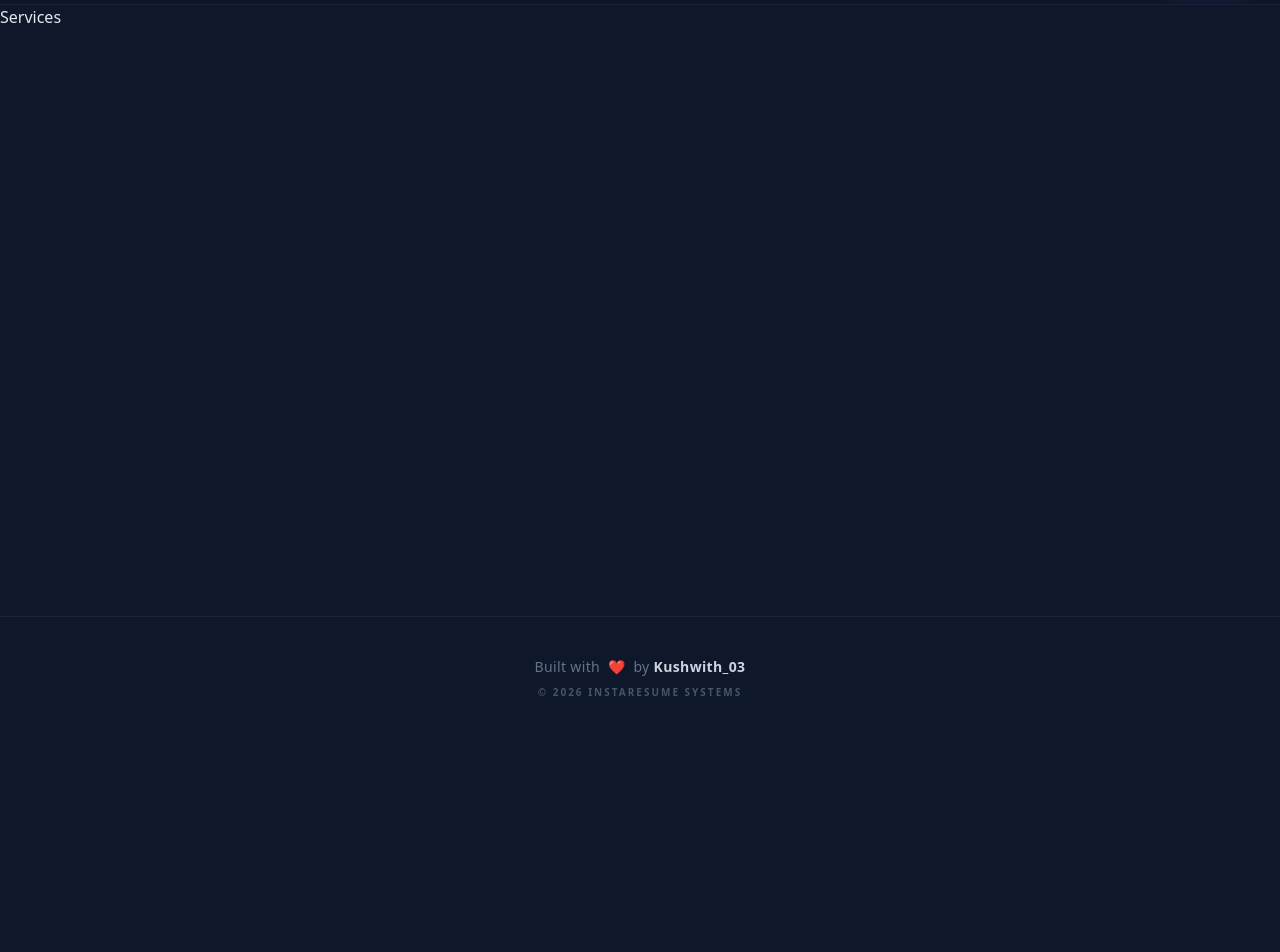
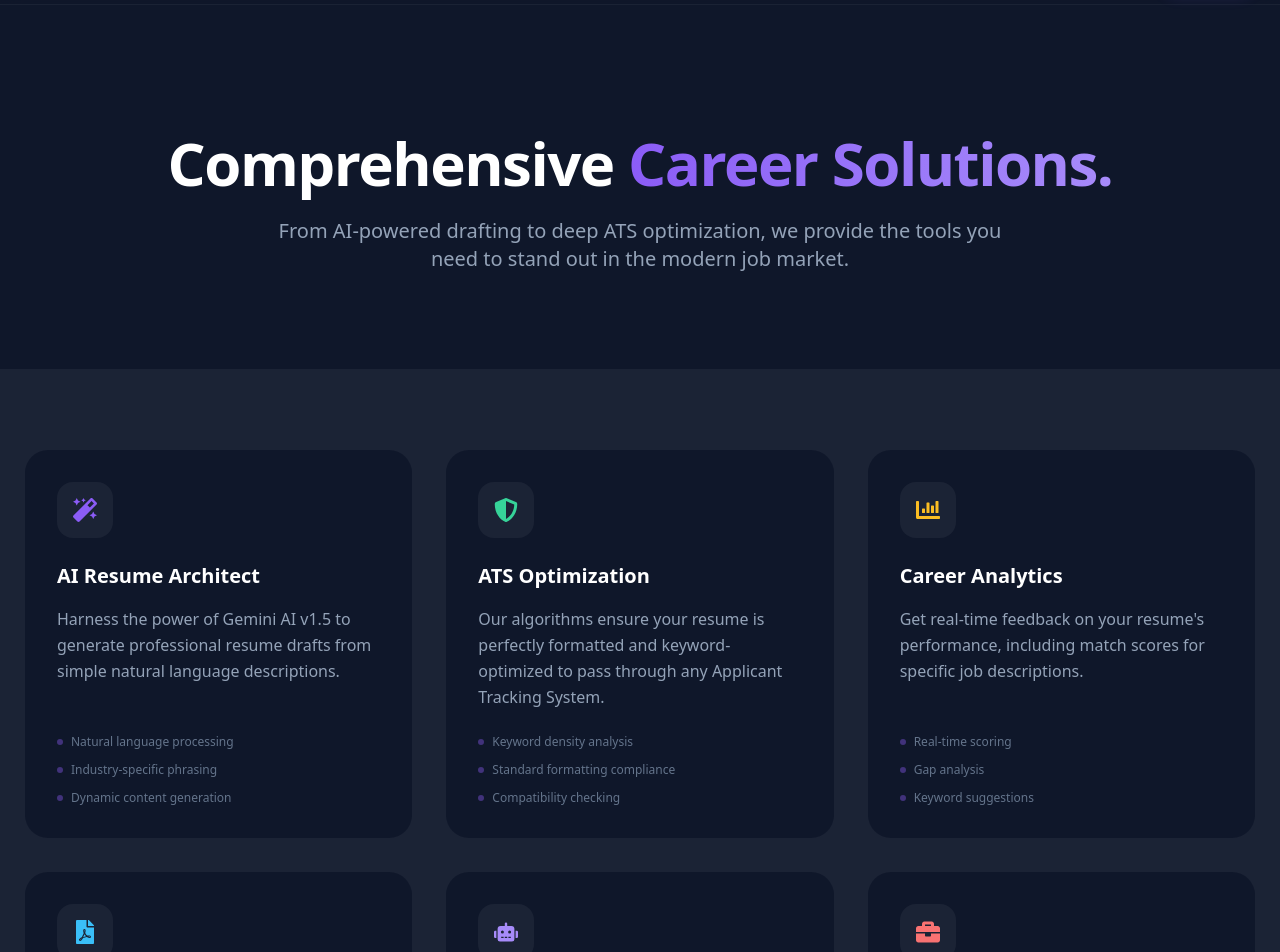
Before and after one commit to kushwith03/ai-resume-builder, a React (Vite) app: page /services in a window 1280 px wide. Shown: the part 60-1012 px from the top of the page. Before the commit the page ends 800 px from the top, so only its background shows below. Built offline with nearby package versions, Linux system fonts and the light colour scheme; no server answers; what @react-pdf/renderer would draw is missing.

Commit message:
Add responsive services showcase cards

```diff
--- a/src/pages/Services.jsx
+++ b/src/pages/Services.jsx
@@ -1,11 +1,126 @@
-import React from 'react';
+import React from "react";
+import { Link } from "react-router-dom";
+import { FaMagic, FaShieldAlt, FaChartBar, FaFilePdf, FaRobot, FaBriefcase, FaArrowRight } from "react-icons/fa";
 
 function Services() {
-    return (
-        <div>
-            <h1>Services</h1>
+  const services = [
+    {
+      icon: <FaMagic className="text-primary" />,
+      title: "AI Resume Architect",
+      description: "Harness the power of Gemini AI v1.5 to generate professional resume drafts from simple natural language descriptions.",
+      features: ["Natural language processing", "Industry-specific phrasing", "Dynamic content generation"]
+    },
+    {
+      icon: <FaShieldAlt className="text-success" />,
+      title: "ATS Optimization",
+      description: "Our algorithms ensure your resume is perfectly formatted and keyword-optimized to pass through any Applicant Tracking System.",
+      features: ["Keyword density analysis", "Standard formatting compliance", "Compatibility checking"]
+    },
+    {
+      icon: <FaChartBar className="text-warning" />,
+      title: "Career Analytics",
+      description: "Get real-time feedback on your resume's performance, including match scores for specific job descriptions.",
+      features: ["Real-time scoring", "Gap analysis", "Keyword suggestions"]
+    },
+    {
+      icon: <FaFilePdf className="text-info" />,
+      title: "Smart Export",
+      description: "Export your resume in clean, professional, and high-quality PDF formats ready for immediate application.",
+      features: ["Print-ready quality", "Standardized layouts", "Instant downloads"]
+    },
+    {
+      icon: <FaRobot className="text-secondary" />,
+      title: "AI Summary Assistant",
+      description: "Let our AI write compelling professional summaries and impactful bullet points that highlight your achievements.",
+      features: ["Action-verb optimization", "Impact-focused content", "Personalized tone"]
+    },
+    {
+      icon: <FaBriefcase className="text-error" />,
+      title: "Job Matching",
+      description: "Analyze how well your profile matches the requirements of your target roles and industries.",
+      features: ["Requirement mapping", "Role-specific tips", "Skill alignment"]
+    }
+  ];
+
+  return (
+    <div className="flex flex-col min-h-screen">
+      {/* Hero Section */}
+      <section className="relative pt-20 pb-16 md:pt-32 md:pb-24 overflow-hidden text-center">
+        <div className="absolute top-0 left-1/2 -translate-x-1/2 w-full h-full -z-10">
+          <div className="absolute bottom-[-10%] left-[10%] w-[40%] h-[60%] bg-secondary/10 blur-[120px] rounded-full"></div>
         </div>
-    );
+
+        <div className="container mx-auto px-6">
+          <h1 className="text-4xl md:text-6xl font-black text-white mb-6 tracking-tight">
+            Comprehensive <span className="text-transparent bg-clip-text bg-gradient-to-r from-primary to-secondary">Career Solutions.</span>
+          </h1>
+          <p className="text-lg md:text-xl text-slate-400 max-w-3xl mx-auto leading-relaxed">
+            From AI-powered drafting to deep ATS optimization, we provide the tools you need to stand out in the modern job market.
+          </p>
+        </div>
+      </section>
+
+      {/* Services Grid */}
+      <section className="py-20 bg-white/5">
+        <div className="container mx-auto px-6">
+          <div className="grid grid-cols-1 md:grid-cols-2 lg:grid-cols-3 gap-8">
+            {services.map((service, index) => (
+              <div key={index} className="p-8 rounded-3xl bg-base-100 border border-white/5 hover:border-primary/20 transition-all group flex flex-col h-full">
+                <div className="w-14 h-14 bg-white/5 rounded-2xl flex items-center justify-center mb-6 group-hover:scale-110 transition-transform text-2xl">
+                  {service.icon}
+                </div>
+                <h3 className="text-xl font-bold text-white mb-4">{service.title}</h3>
+                <p className="text-slate-400 leading-relaxed mb-6 flex-grow">{service.description}</p>
+                <div className="space-y-3">
+                  {service.features.map((feature, fIndex) => (
+                    <div key={fIndex} className="flex items-center gap-2">
+                      <div className="w-1.5 h-1.5 rounded-full bg-primary/40"></div>
+                      <span className="text-xs font-medium text-slate-500">{feature}</span>
+                    </div>
+                  ))}
+                </div>
+              </div>
+            ))}
+          </div>
+        </div>
+      </section>
+
+      {/* Process Section */}
+      <section className="py-24">
+        <div className="container mx-auto px-6">
+          <div className="text-center mb-16">
+            <h2 className="text-3xl md:text-4xl font-black text-white mb-4">How it Works</h2>
+            <div className="w-20 h-1 bg-primary mx-auto rounded-full"></div>
+          </div>
+
+          <div className="grid grid-cols-1 md:grid-cols-4 gap-8">
+            {[
+              { step: "01", title: "Input Background", desc: "Describe your career history in plain text." },
+              { step: "02", title: "AI Generation", desc: "Our engine crafts a high-performance draft." },
+              { step: "03", title: "ATS Optimization", desc: "Refine and match against job descriptions." },
+              { step: "04", title: "Professional Export", desc: "Download your PDF and apply with confidence." }
+            ].map((item, index) => (
+              <div key={index} className="relative p-6 text-center space-y-4">
+                <span className="text-5xl font-black text-white/5 absolute top-0 left-1/2 -translate-x-1/2">{item.step}</span>
+                <h4 className="text-lg font-bold text-white relative z-10">{item.title}</h4>
+                <p className="text-sm text-slate-400 relative z-10">{item.desc}</p>
+              </div>
+            ))}
+          </div>
+        </div>
+      </section>
+
+      {/* Final CTA */}
+      <section className="py-20">
+        <div className="container mx-auto px-6 text-center">
+            <Link to="/generate-resume" className="btn btn-primary btn-lg px-12 rounded-full font-black shadow-xl shadow-primary/20 group">
+                Experience the Difference
+                <FaArrowRight className="ml-2 group-hover:translate-x-1 transition-transform" />
+            </Link>
+        </div>
+      </section>
+    </div>
+  );
 }
 
 export default Services;
```
